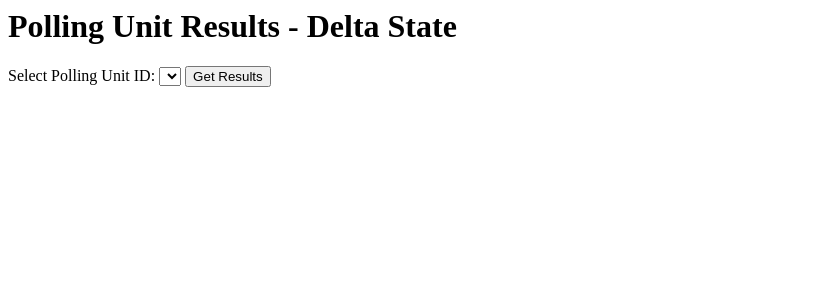
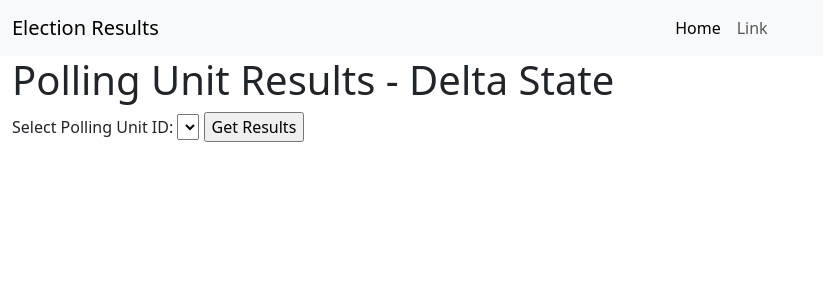
Before and after one commit to Duade10/election_results, a Django app: page / in a window 1280 px wide. Shown: the top 300 px of the page, without its empty margins (0-823 px from the left). Run offline with Django 4.2, Linux system fonts and the light colour scheme; data that the repository does not hold is empty.

Commit message:
added base html file and extends it

```diff
--- /dev/null
+++ b/templates/base.html
@@ -0,0 +1,32 @@
+<!doctype html>
+<html lang="en">
+  <head>
+    <meta charset="utf-8">
+    <meta name="viewport" content="width=device-width, initial-scale=1">
+    <title>Bootstrap demo</title>
+    <link href="https://cdn.jsdelivr.net/npm/bootstrap@5.3.3/dist/css/bootstrap.min.css" rel="stylesheet" integrity="sha384-QWTKZyjpPEjISv5WaRU9OFeRpok6YctnYmDr5pNlyT2bRjXh0JMhjY6hW+ALEwIH" crossorigin="anonymous">
+  </head>
+  <body>
+  <nav class="navbar navbar-expand-lg bg-body-tertiary">
+  <div class="container-fluid">
+    <a class="navbar-brand" href="#">Election Results</a>
+    <button class="navbar-toggler" type="button" data-bs-toggle="collapse" data-bs-target="#navbarSupportedContent" aria-controls="navbarSupportedContent" aria-expanded="false" aria-label="Toggle navigation">
+      <span class="navbar-toggler-icon"></span>
+    </button>
+    <div class="collapse navbar-collapse" id="navbarSupportedContent">
+      <ul class="navbar-nav mx-auto mb-2 mb-lg-0">
+        <li class="nav-item">
+          <a class="nav-link active" aria-current="page" href="#">Home</a>
+        </li>
+        <li class="nav-item">
+          <a class="nav-link" href="#">Link</a>
+        </li>
+      </ul>
+    </div>
+  </div>
+</nav>
+  <div class="container-fluid">{% block content %}{% endblock %}</div>
+
+    <script src="https://cdn.jsdelivr.net/npm/bootstrap@5.3.3/dist/js/bootstrap.bundle.min.js" integrity="sha384-YvpcrYf0tY3lHB60NNkmXc5s9fDVZLESaAA55NDzOxhy9GkcIdslK1eN7N6jIeHz" crossorigin="anonymous"></script>
+  </body>
+</html>
--- a/templates/results/lga_results.html
+++ b/templates/results/lga_results.html
@@ -1,3 +1,5 @@
+{% extends 'base.html' %}
+{% block content %}
 <h1>LGA Results</h1>
 <form method="post">
     {% csrf_token %}
@@ -21,3 +23,4 @@
 {% else %}
     <h2>No Results for {{selected_lga.lga_name}}</h2>
 {% endif %}
+{% endblock content %}
--- a/templates/results/new_polling_unit.html
+++ b/templates/results/new_polling_unit.html
@@ -1,3 +1,5 @@
+{% extends 'base.html' %}
+{% block content %}
 <h1>New Polling Unit Results</h1>
 <form method="post">
     {% csrf_token %}
@@ -14,3 +16,4 @@
 
     <input type="submit" value="Submit Results">
 </form>
+{% endblock content %}
--- a/templates/results/polling_unit_results.html
+++ b/templates/results/polling_unit_results.html
@@ -1,3 +1,5 @@
+{% extends 'base.html' %}
+{% block content %}
 <h1>Polling Unit Results - Delta State</h1>
 
 <form method="post">
@@ -47,3 +49,4 @@
     <p>No results found for this polling unit.</p>
     {% endif %}
 {% endif %}
+{% endblock content %}
```
